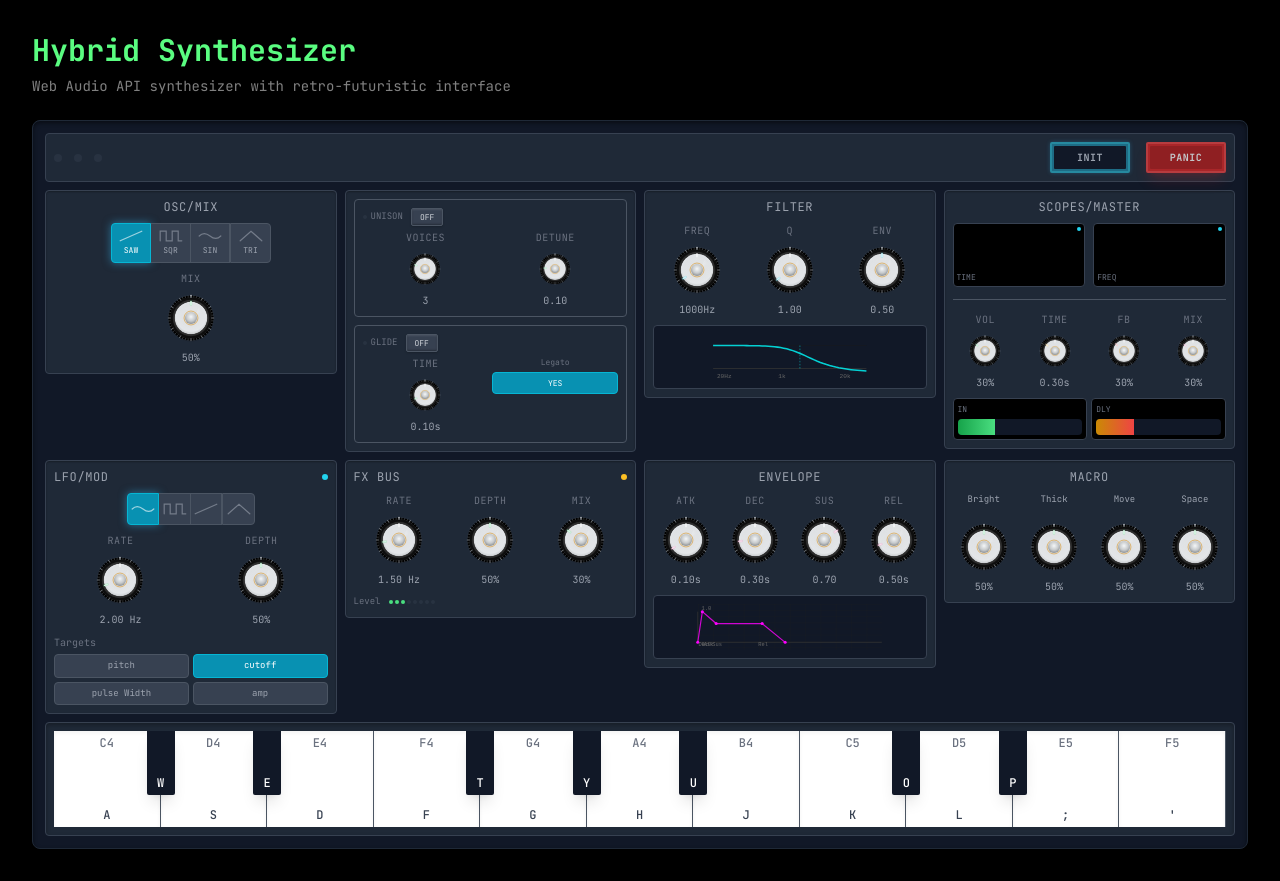
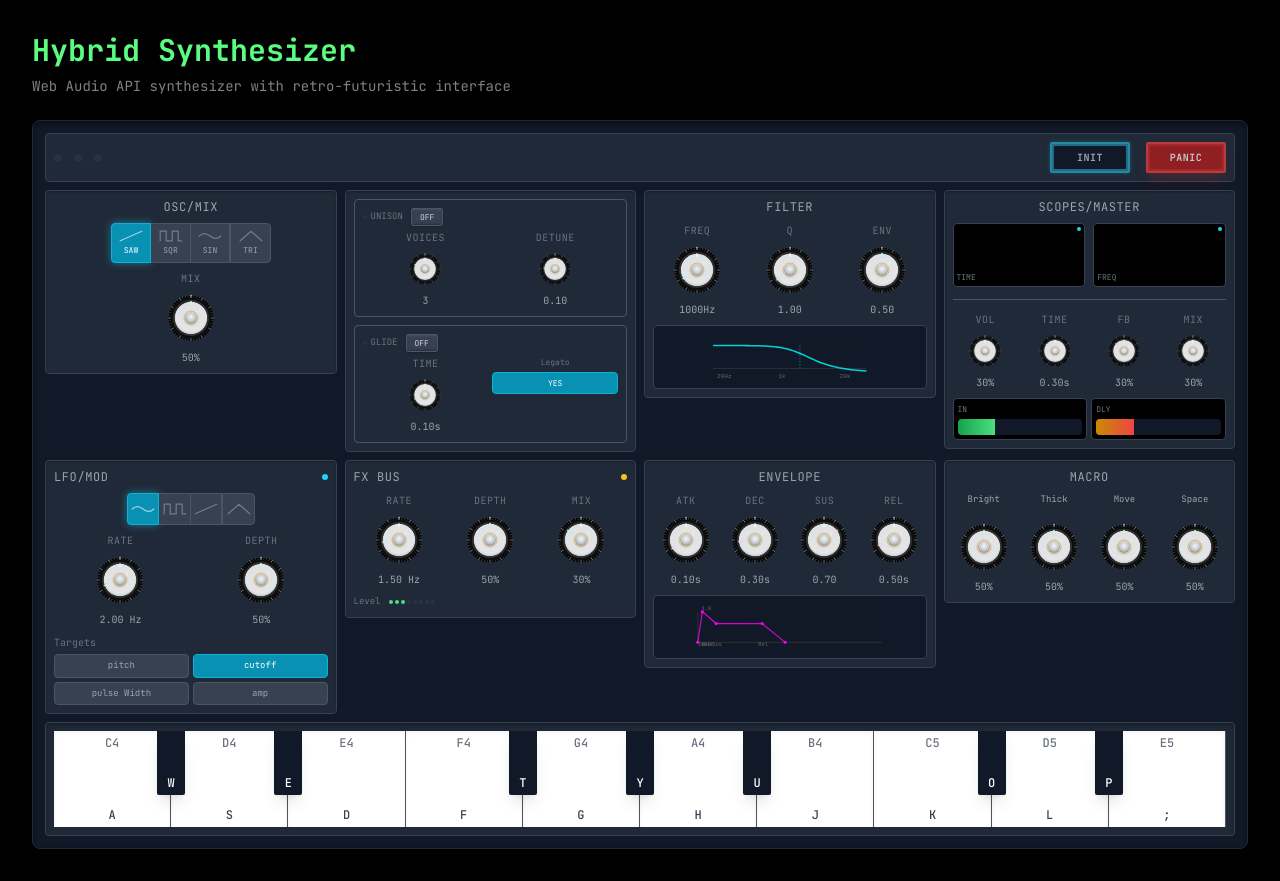
Before and after one commit to james-ralph8555/nextjs-portfoliosite, a Next.js app: page /synth in a window 1280 px wide. Built offline with nearby package versions, Linux system fonts and the light colour scheme; a web font is replaced by a local one.

Commit message:
touch key highlighting

```diff
--- a/src/components/synth/components/Keyboard.tsx
+++ b/src/components/synth/components/Keyboard.tsx
@@ -1,6 +1,6 @@
 'use client'
 
-import React from 'react'
+import React, { useState } from 'react'
 
 interface KeyboardProps {
   activeKeys: Record<string, string>
@@ -21,9 +21,9 @@ const BLACK_KEY_POSITIONS = {
 }
 
 const KEY_MAPPING: Record<string, string> = {
-  // White keys: a s d f g h j k l ; '
+  // White keys: a s d f g h j k l ;
   'a': 'C4', 's': 'D4', 'd': 'E4', 'f': 'F4', 'g': 'G4', 'h': 'A4', 'j': 'B4',
-  'k': 'C5', 'l': 'D5', ';': 'E5', "'": 'F5',
+  'k': 'C5', 'l': 'D5', ';': 'E5',
 
   // Black keys: w e t y u o p
   'w': 'C#4', 'e': 'D#4', 't': 'F#4', 'y': 'G#4', 'u': 'A#4',
@@ -36,6 +36,7 @@ const REVERSE_MAPPING: Record<string, string> = Object.entries(KEY_MAPPING).redu
 }, {} as Record<string, string>)
 
 export function Keyboard({ activeKeys, onNoteOn, onNoteOff }: KeyboardProps) {
+  const [mouseActiveKeys, setMouseActiveKeys] = useState<Set<string>>(new Set())
   const octaves = [4, 5] // Two octaves
   const allNotes: string[] = []
 
@@ -58,7 +59,7 @@ export function Keyboard({ activeKeys, onNoteOn, onNoteOff }: KeyboardProps) {
   }
 
   const isKeyActive = (note: string) => {
-    return Object.values(activeKeys).includes(note)
+    return Object.values(activeKeys).includes(note) || mouseActiveKeys.has(note)
   }
 
   const getKeyLabel = (note: string) => {
@@ -66,20 +67,32 @@ export function Keyboard({ activeKeys, onNoteOn, onNoteOff }: KeyboardProps) {
   }
 
   const handleMouseDown = (note: string) => {
+    setMouseActiveKeys(prev => new Set(prev).add(note))
     onNoteOn(note)
   }
 
   const handleMouseUp = (note: string) => {
+    setMouseActiveKeys(prev => {
+      const newSet = new Set(prev)
+      newSet.delete(note)
+      return newSet
+    })
     onNoteOff(note)
   }
 
   const handleTouchStart = (e: React.TouchEvent, note: string) => {
     e.preventDefault()
+    setMouseActiveKeys(prev => new Set(prev).add(note))
     onNoteOn(note)
   }
 
   const handleTouchEnd = (e: React.TouchEvent, note: string) => {
     e.preventDefault()
+    setMouseActiveKeys(prev => {
+      const newSet = new Set(prev)
+      newSet.delete(note)
+      return newSet
+    })
     onNoteOff(note)
   }
 
--- a/src/components/synth/hooks/useKeyboardControls.ts
+++ b/src/components/synth/hooks/useKeyboardControls.ts
@@ -6,9 +6,9 @@ interface KeyboardControlsProps {
 }
 
 const KEY_MAPPING: Record<string, string> = {
-  // White keys: a s d f g h j k l ; '
+  // White keys: a s d f g h j k l ;
   'a': 'C4', 's': 'D4', 'd': 'E4', 'f': 'F4', 'g': 'G4', 'h': 'A4', 'j': 'B4',
-  'k': 'C5', 'l': 'D5', ';': 'E5', "'": 'F5',
+  'k': 'C5', 'l': 'D5', ';': 'E5',
 
   // Black keys: w e t y u o p
   'w': 'C#4', 'e': 'D#4', 't': 'F#4', 'y': 'G#4', 'u': 'A#4',
```
